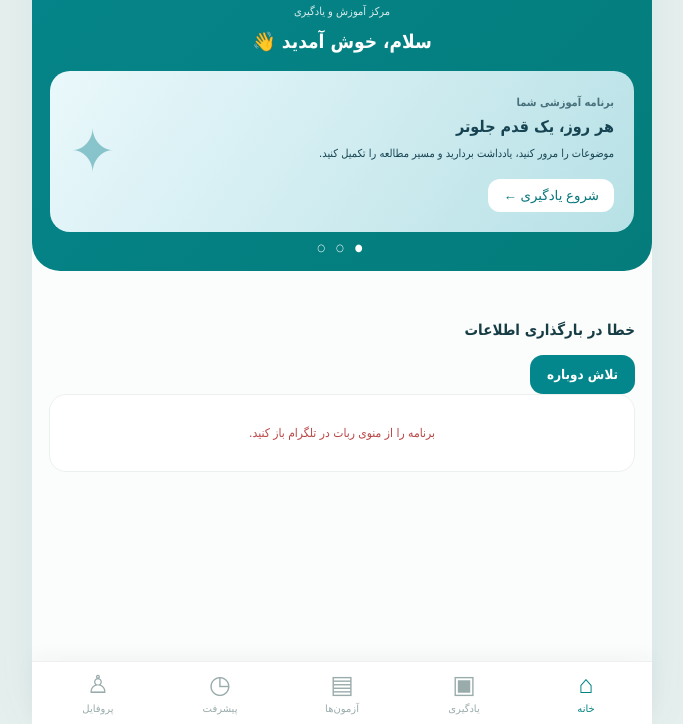
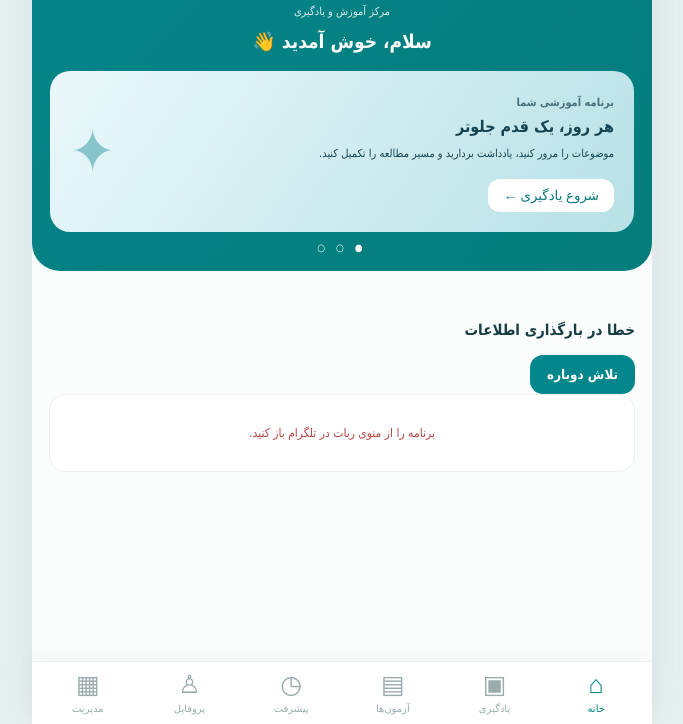
Before and after one commit to bahrammohamadi/telegram-bot-candidatory, a website: page miniapp/web/index.html in a window 1280 px wide. Shown: the part 76-800 px from the top of the page, without its empty margins (298-981 px from the left). Drawn offline with Linux system fonts and the light colour scheme; no server answers.

Commit message:
ui: add tenant workspace management navigation

```diff
--- a/miniapp/web/index.html
+++ b/miniapp/web/index.html
@@ -2,5 +2,5 @@
 <div class="shell"><header class="top"><div class="top-row"><span class="top-icon" aria-hidden="true">☷</span><div class="brand"><span class="brand-mark">ک</span><strong>کاندیداتوری هوشمند</strong></div><span class="top-icon" aria-hidden="true">♧</span></div><div class="hello"><small>مرکز آموزش و یادگیری</small><h1 id="hello">سلام، خوش آمدید 👋</h1></div><div class="featured"><div><span class="eyebrow">برنامه آموزشی شما</span><h2>هر روز، یک قدم جلوتر</h2><p>موضوعات را مرور کنید، یادداشت بردارید و مسیر مطالعه را تکمیل کنید.</p><button id="featured-start" class="light-btn">شروع یادگیری ←</button></div><div class="feature-art">✦</div></div><div class="feature-dots">● ○ ○</div></header>
 <main class="page"><section id="home-panel"><div class="stats"><div><b id="stat-lessons">۰</b><small>درس موجود</small></div><div><b id="stat-completed">۰</b><small>درس خوانده‌شده</small></div><div><b id="stat-quizzes">۰</b><small>آزمون</small></div></div><label class="searchbar"><span>⌕</span><input id="search" type="search" placeholder="دنبال چه موضوعی می‌گردی؟" autocomplete="off"></label><div class="section-head"><h2>مسیر یادگیری</h2><span>موضوعات آموزشی</span></div><div class="categories"><button data-quick="lessons">📖<small>درس‌ها</small></button><button data-quick="quizzes">✏️<small>آزمون‌ها</small></button><button data-quick="progress">◴<small>پیشرفت</small></button><button data-quick="profile">♙<small>حساب من</small></button></div><div class="section-head"><h2>تازه‌ترین آموزش‌ها</h2><button class="text-action" data-jump="lessons">مشاهده همه</button></div><div id="featured-lessons"></div></section>
 <section id="inner-panel" hidden><div id="inner-heading" class="section-head"><h2>آموزش‌ها</h2></div><div id="content" aria-live="polite"></div></section></main>
-<nav class="bottom-nav" aria-label="ناوبری اصلی"><button class="active" data-tab="home"><span>⌂</span><small>خانه</small></button><button data-tab="lessons"><span>▣</span><small>یادگیری</small></button><button data-tab="quizzes"><span>▤</span><small>آزمون‌ها</small></button><button data-tab="progress"><span>◷</span><small>پیشرفت</small></button><button data-tab="profile"><span>♙</span><small>پروفایل</small></button></nav>
+<nav class="bottom-nav" aria-label="ناوبری اصلی"><button class="active" data-tab="home"><span>⌂</span><small>خانه</small></button><button data-tab="lessons"><span>▣</span><small>یادگیری</small></button><button data-tab="quizzes"><span>▤</span><small>آزمون‌ها</small></button><button data-tab="progress"><span>◷</span><small>پیشرفت</small></button><button data-tab="profile"><span>♙</span><small>پروفایل</small></button><button data-tab="workspace"><span>▦</span><small>مدیریت</small></button></nav>
 </div><script src="./app.js" defer></script></body></html>
```
